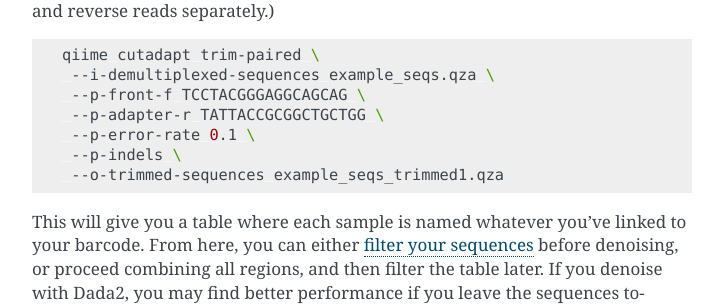
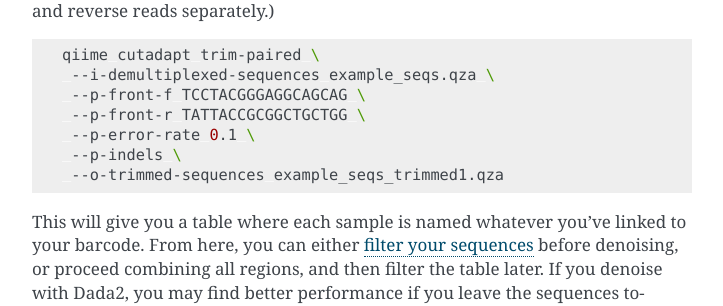
Before and after one commit to jwdebelius/q2-sidle, a Sphinx documentation site: the page built from docs/source/read_preparation.rst, in a window 1280 px wide and 900 px high, scrolled down 2600 px. Shown: the part 154-460 px from the top of the window, without its empty margins (388-1111 px from the left). Built offline with Sphinx 7.4.7, drawn with Linux system fonts in a browser that asks for light colours; some of the changed text lies outside the part shown.

Commit message:
fixes #23 and updates cutadapt docs

```diff
--- a/docs/source/read_preparation.rst
+++ b/docs/source/read_preparation.rst
@@ -86,7 +86,7 @@ Next, make sure that you trim your primers. If you plan to denoise all the data
 	qiime cutadapt trim-paired \
 	 --i-demultiplexed-sequences example_seqs.qza \
 	 --p-front-f TCCTACGGGAGGCAGCAG \
-	 --p-adapter-r TATTACCGCGGCTGCTGG \
+	 --p-front-r TATTACCGCGGCTGCTGG \
 	 --p-error-rate 0.1 \
 	 --p-indels \
 	 --o-trimmed-sequences example_seqs_trimmed1.qza
@@ -185,7 +185,7 @@ Demultiplexing
 	qiime cutadapt trim-paired \
 	 --i-demultiplexed-sequences example_seqs.qza \
 	 --p-front-f TCCTACGGGAGGCAGCAG \
-	 --p-adapter-r TATTACCGCGGCTGCTGG \
+	 --p-front-r TATTACCGCGGCTGCTGG \
 	 --p-error-rate 0.1 \
 	 --p-indels \
 	 --o-trimmed-sequences example_seqs_trimmed1.qza
```
